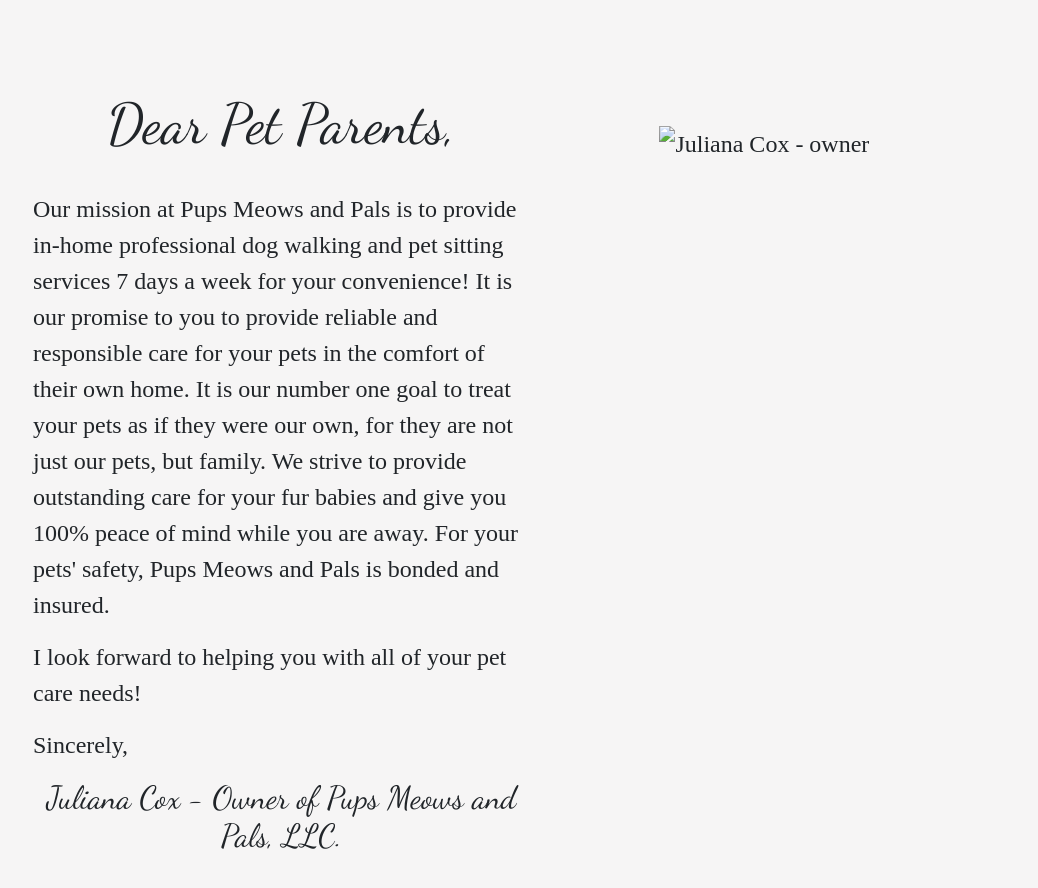
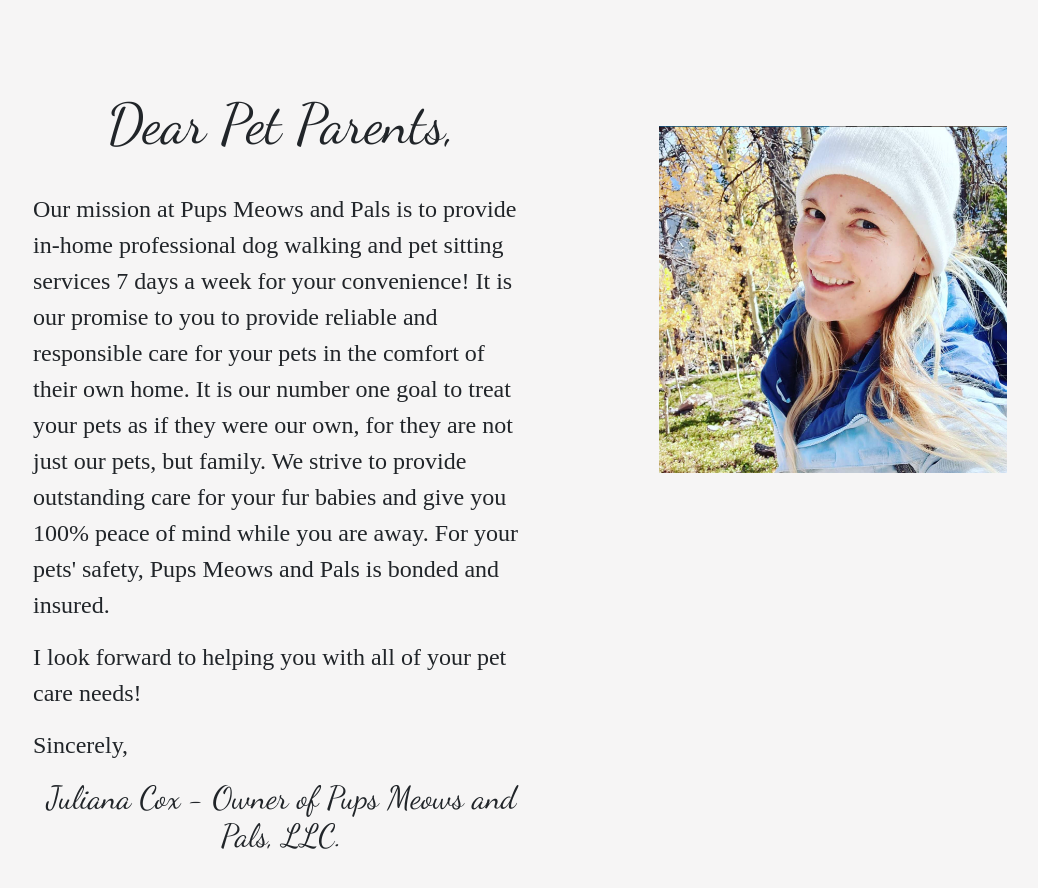
Before and after one commit to AmySofia1451/PupsMeowsandPals-Node, a website: page index.html in a window 1280 px wide. Shown: the part 800-1688 px from the top of the page, without its empty margins (95-1133 px from the left). Drawn offline with nearby package versions, Linux system fonts and the light colour scheme; the site is published under a folder, as on GitHub Pages, so addresses that start at the root find nothing; a web font is replaced by a local one.

Commit message:
test photo fix 3

```diff
--- a/index.html
+++ b/index.html
@@ -87,7 +87,7 @@
       </div>
 
       <div class="col-lg-6">
-        <img id="letter-img" src="/public/Pics/Collague/900.jpg" alt="Juliana Cox - owner">
+        <img id="letter-img" src="public/Pics/Collague/900.jpg" alt="Juliana Cox - owner">
       </div>
 
     </div>
```
